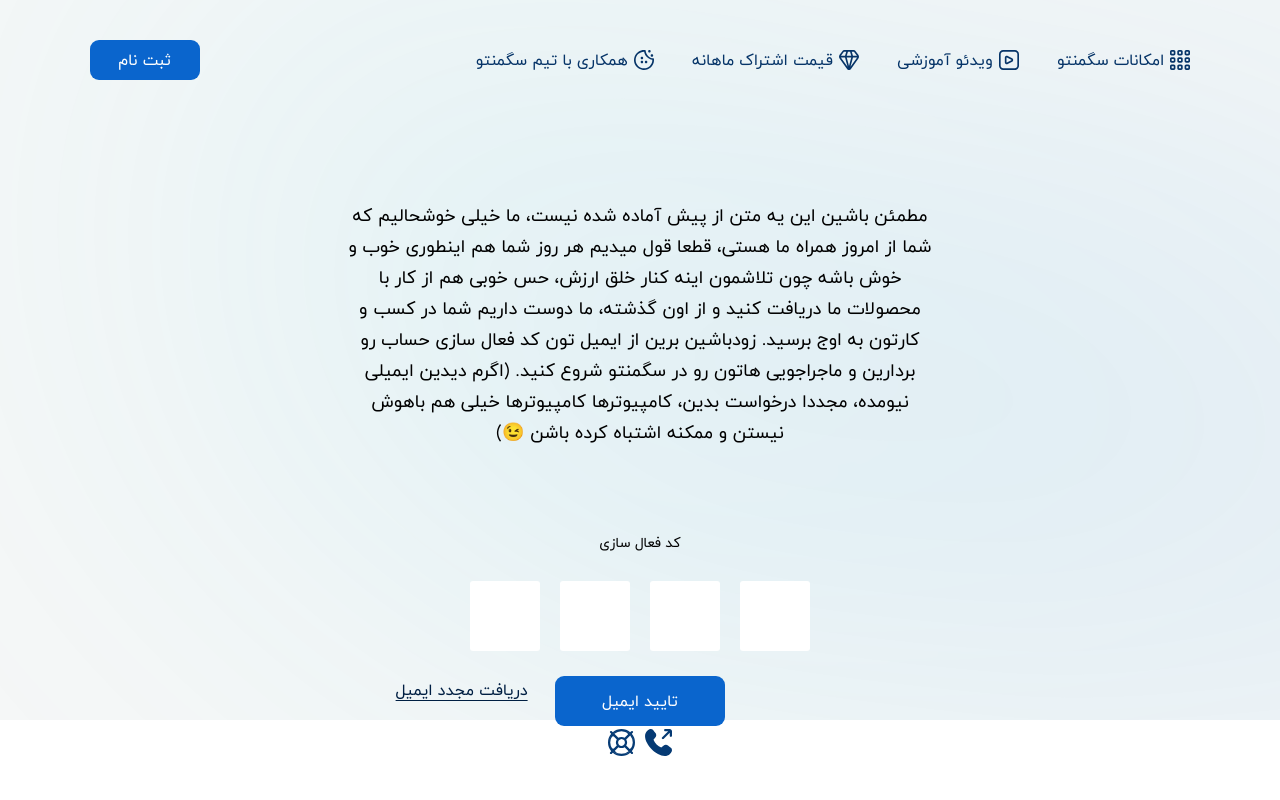
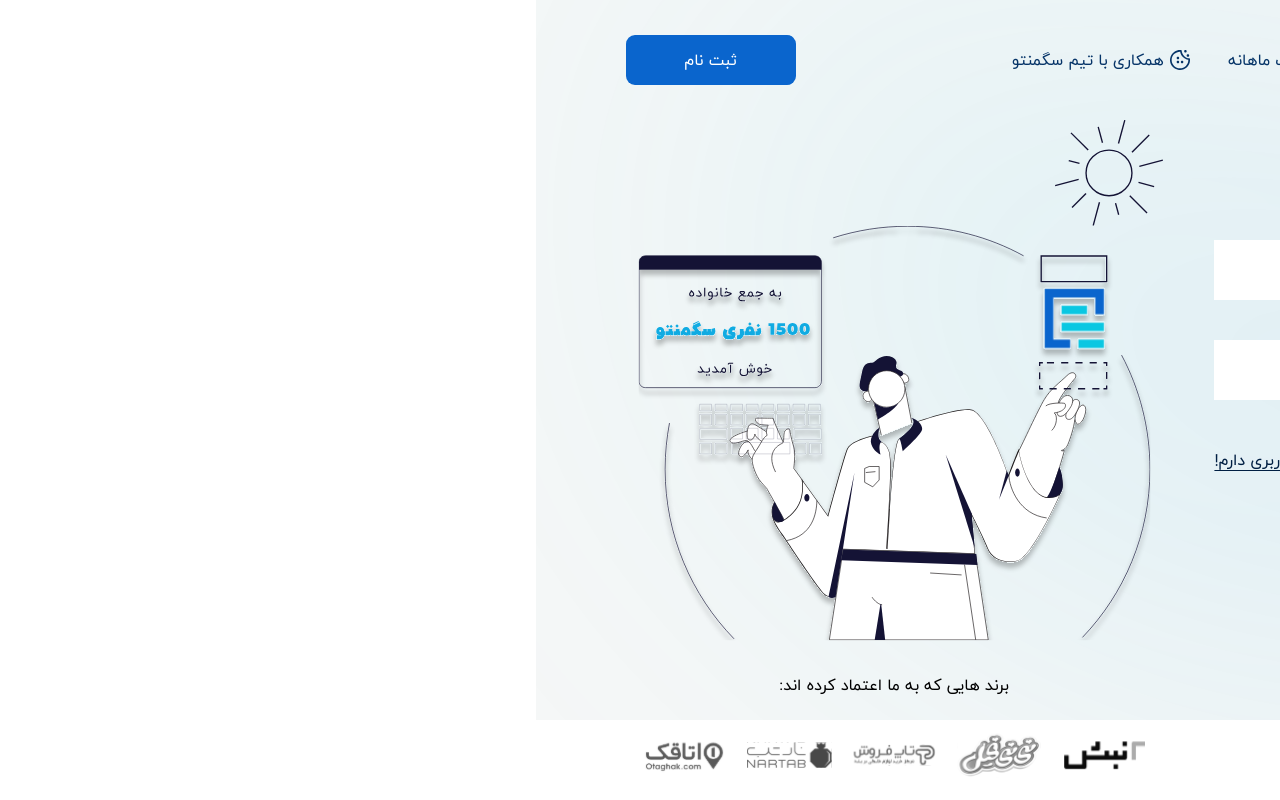
Before and after one commit to alipsm/xaankoo, a React (Create React App) app: page /login in a window 1280 px wide. Built offline with nearby package versions, Linux system fonts and the light colour scheme.

Commit message:
add react router and set route / link for the nav and form lay out

```diff
--- a/package.json
+++ b/package.json
@@ -6,8 +6,12 @@
     "@testing-library/jest-dom": "^5.16.4",
     "@testing-library/react": "^13.2.0",
     "@testing-library/user-event": "^13.5.0",
+    "i": "^0.3.7",
+    "npm": "^8.10.0",
     "react": "^18.1.0",
     "react-dom": "^18.1.0",
+    "react-router": "^6.3.0",
+    "react-router-dom": "^6.3.0",
     "react-scripts": "5.0.1",
     "web-vitals": "^2.1.4"
   },
--- a/public/css/style.css
+++ b/public/css/style.css
@@ -6,10 +6,12 @@
   margin: 0px;
   font-family: IranYekan;
   direction: rtl;
+  cursor: default;
 }
-a{
+a {
   text-decoration: none;
   color: #063468;
+  cursor: pointer;
 }
 body {
   background-color: rgb(255, 255, 255);
@@ -73,15 +75,22 @@ body {
 
 /* btn style*/
 .btn-style {
-  width: 110px;
-  height: 40px;
+  width: 170px;
+  /* height: 40px;*/
+  height: 50px;
   background-color: rgba(10, 101, 205, 1);
   /* font-size: 14px; */
   font-size: 16px;
   color: white;
   border: none;
   border-radius: 9px;
+  cursor: pointer;
   /* padding:40px 110px ; */
+  display: flex;
+    /* display: inline-block; */
+    /* text-align: center; */
+    align-items: center;
+    justify-content: center;
 }
 
 /* main form section */
@@ -102,6 +111,23 @@ body {
 #side-picture-form p {
   padding: 20px 0px;
 }
+
+/* picture form login */
+.picture_form_login{
+  width: 537px;
+  height: 531px;
+
+}
+.picture_form_login img:first-child{
+height: 20%;
+float: right;
+}
+.picture_form_login img:last-child{
+  width: 100%;
+  height: 80%;
+
+}
+
 .picture_form {
   /* width: 337px;
   height: 331px; */
@@ -131,9 +157,6 @@ input[type="text"]:focus {
 }
 input[type="text"] {
   font: 15px/24px "Lato", Arial, sans-serif;
-  /* color: #333; */
-  /* color: #001F43; */
-
   width: 100%;
   height: 100%;
   box-sizing: border-box;
@@ -142,14 +165,11 @@ input[type="text"] {
   border-radius: 3px;
   font-size: 25px;
   padding: 15px 15px;
+  cursor:text;
 }
 .col-3 {
-  /* float: left; */
-  /* width: 560px; */
   box-sizing: border-box;
   width: 100%;
-  /* height: 45px; */
-  /* margin: 40px 3%; */
   margin-bottom: 40px;
   position: relative;
   background-color: white;
@@ -218,7 +238,7 @@ input[type="text"] {
 }
 
 /* btn acount form */
-.footer_form{
+.footer_form {
   width: 100%;
   display: flex;
   justify-content: space-between;
@@ -234,7 +254,7 @@ input[type="text"] {
 .btn_register {
   box-sizing: content-box;
   color: white;
-  background-color: #0A65CD;
+  background-color: #0a65cd;
 }
 .btn_login_google {
   text-align: right;
@@ -248,40 +268,36 @@ input[type="text"] {
   margin-right: 20px;
 }
 
-.footer_form a, #verify-form a{
-color: #001F43;
+.footer_form a,
+#verify-form a {
+  color: #001f43;
   text-decoration: underline;
   text-underline-position: under;
 }
 
-
-
 /* VERIFY EMAIL FORM */
-#verify-form{
+#verify-form {
   position: relative;
   text-align: center;
   width: 100vw;
   padding: 0px 20vw;
   height: 100%;
 }
-#verify-form p{
+#verify-form p {
   font-size: 18px;
   padding: 10vh 0px;
 }
-#verify-form .verify_email_section{
+#verify-form .verify_email_section {
   box-sizing: content-box;
-
 }
-#verify-form .verify_email_section span{
+#verify-form .verify_email_section span {
   font-size: 14px;
   /* padding: 50px 0px; */
-
 }
-#verify-form .verify_email_section .container_number{
-padding: 25px 0px;/* padding: 18px 0px; */
-
+.container_number {
+  padding: 25px 0px; /* padding: 18px 0px; */
 }
-#verify-form .verify_email_section .container_number input[type="number"]{
+.container_number input[type="number"] {
   text-align: center;
   height: 70px;
   width: 70px;
@@ -292,6 +308,7 @@ padding: 25px 0px;/* padding: 18px 0px; */
   font-size: 30px;
   padding: 5px;
   border-radius: 3px;
+  cursor: text;
 }
 
 /* remove increment decrement input number */
@@ -301,24 +318,23 @@ input::-webkit-inner-spin-button {
   margin: 0;
 }
 
-#verify-form .verify_email_section .container_number input[type="number"]:focus{
+.container_number input[type="number"]:focus {
   outline: none;
   box-shadow: rgba(0, 0, 0, 0.2) 0px 1px 2px;
 }
 
-
-#verify-form .verify_email_section  div:last-of-type{
+#verify-form .verify_email_section div:last-of-type {
   position: relative;
   width: 100%;
   text-align: center;
 }
-#verify-form .verify_email_section  button{
+#verify-form .verify_email_section button {
   width: 170px;
   height: 50px;
   margin: auto;
   clear: left;
 }
-#verify-form .verify_email_section  a{
+#verify-form .verify_email_section a {
   position: absolute;
   top: 0px;
   left: 50px;
@@ -332,13 +348,83 @@ clear: left;
   /* text-align: center; */
   bottom: 30px;
   /* margin: auto; */
-
 }
-#verify-form .footer_icon_suport img{
+#verify-form .footer_icon_suport img {
   /* position: absolute; */
   /* bottom: 10px; */
   width: 27px;
   height: 27px;
   margin: 5px;
+}
+
+/* FORGOT PASSWORD FORM */
+
+#forgot-password {
+  width: 50vw;
+  height: 100%;
+}
+#forgot-password p {
+  width: 60%;
+  font-size: 18px;
+  padding: 5% 0px;
+}
+#forgot-password .verify_email_section span {
+  margin-right: 20px;
+}
+#forgot-password .container_number {
+  padding: 0px 0px !important;
+  /* margin-right: 20px; */
+}
+#forgot-password .container_number input[type="number"]:first-of-type {
+  /* padding: 0px 0px !important; */
+  margin-right: 0px;
+}
+#forgot-password .col-3 {
+  display: flex;
+  align-items: center;
+  width: 350px;
+  /* padding: 0px 0px !important; */
+  display: inline-block;
+  margin-right: 0px;
+}
+#forgot-password button {
+  /* height: 10px; */
+  /* width: 40%; */
+  /* padding: 0px 0px !important; */
+  margin-right: 50px;
+}
+
+#forgot-password .container_number {
+  display: inline-block;
+  margin-bottom: 68px;
+}
+#forgot-password .container_password_input .col-3:last-child {
+margin-right: 50px;
+}
+#forgot-password .footer_form {
+  justify-content:stretch;
+  margin-right: 0px;
+}
+#forgot-password .footer_form button {
+  margin-right: 0px;
+}
+#forgot-password .footer_form a {
+  margin-right: 400px;
+}
+
+/* disabled div class */
+.disabled_div button:disabled{
+  /* filter: grayscale(1); */
+  color: rgba(96, 94, 92, 0.5);
+  background-color: #F2F5F7;
+  cursor: default;
+}
+.disabled_div span{
+  /* filter: grayscale(1); */
+  color: rgba(211, 213, 226, 1);
 
 }
+.disabled_div input[type="number"]:disabled{
+  cursor: default !important;
+  background: rgba(242, 245, 247, 1);
+}
--- a/src/component/header/Nav.jsx
+++ b/src/component/header/Nav.jsx
@@ -1,4 +1,6 @@
 import React from 'react'
+import { Route, Routes } from 'react-router'
+import { Link } from 'react-router-dom'
 
 export default function Nav() {
   return (
@@ -22,13 +24,11 @@ export default function Nav() {
         </div>
       </div>
       <div>
-        {true ? (
-          <button className='btn-style'>ثبت نام</button>
-        ) : (
-          <button className='btn-style'>ورود</button>
-        )
-
-        }
+        <Routes>
+          <Route path={"login"} element={<Link to={"register"} className='btn-style'>ثبت نام</Link>} />
+          <Route path={"forgotpassword"} element={<Link to={"forgotpassword"} className='btn-style'>ثبت نام</Link>} />
+          <Route path={"*"} element={<Link to={"login"} className='btn-style'>ورود</Link>} />
+        </Routes>
       </div>
     </div>
   )
--- a/src/component/main/Main.jsx
+++ b/src/component/main/Main.jsx
@@ -1,4 +1,6 @@
 import React, { Fragment } from 'react'
+import { Route, Routes } from 'react-router'
+import ForgotPassword from './formLayout/ForgotPassword'
 import Login from './formLayout/Login'
 import Register from './formLayout/Register'
 import VerifyEmail from './formLayout/VerifyEmail'
@@ -9,12 +11,40 @@ export default function Main() {
   return (
     <Fragment>
 
-    <div id='main'>
+      <div id='main'>
+        <Routes>
+          <Route path='login' element={
+            <Fragment>
+              <Login />
+              <SidePicture form_name={"login"} />
+            </Fragment>
+          } />
+          <Route path='register' element={
+            <Fragment>
+              <Register />
+              <SidePicture form_name={"resister"} />
+            </Fragment>
+          } />
+          <Route path='verifyemail' element={
+            <Fragment>
+              <VerifyEmail />
+              <SidePicture form_name={"verifyEmail"} />
+            </Fragment>
+          } />
+
+          <Route path='forgotpassword' element={
+
+            <Fragment>
+              <ForgotPassword />
+              <SidePicture form_name={"verifyEmail"} />
+            </Fragment>
+          } />
+        </Routes>
         {/* <Register/> */}
         {/* <Login/> */}
-        {/* <SidePicture/> */}
-        <VerifyEmail/>
-    </div>
+        {/* <VerifyEmail/> */}
+        {/* <ForgotPassword/> */}
+      </div>
     </Fragment>
   )
 }
--- a/src/component/main/SidePicture.jsx
+++ b/src/component/main/SidePicture.jsx
@@ -1,16 +1,19 @@
-import React from 'react'
+import React, { Fragment } from 'react'
 
-export default function SidePicture() {
+export default function SidePicture({form_name}) {
   return (
     <div id='side-picture-form'>
       {/* <div></div> */}
       <div>
-        {true ? (
+        {form_name=="login" ? (
+          <div className='picture_form_login'>
 
+            <img src="./images/picture_form/login/sun_login.svg"  alt="2nabsh" />
+            <img src="./images/picture_form/login/login.svg" alt="2nabsh" />
+          </div>
+          ) : (
           <img src="./images/picture_form/verifying/verifying.svg" className='picture_form' alt="2nabsh" />
-        ) : (
 
-          <img src="../../../public/images/partner_companies/2nabsh.svg" alt="2nabsh" />
         )}
       </div>
       <p>برند هایی که به ما اعتماد کرده اند:</p>
--- a/src/component/main/formLayout/FooterOptionForm.jsx
+++ b/src/component/main/formLayout/FooterOptionForm.jsx
@@ -1,4 +1,6 @@
 import React from 'react'
+import { Link  } from 'react-router-dom'
+import { Route, Routes } from 'react-router'
 
 export default function FooterOptionForm({form_type}) {
     return (
@@ -13,7 +15,12 @@ export default function FooterOptionForm({form_type}) {
                 )}
                 <button className='btn_acount_form btn_login_google'>حساب گوگل</button>
             </div>
-            <a href="#">حساب کاربری دارم!</a>
+            {/* <a href="#">حساب کاربری دارم!</a> */}
+            <Routes>
+            <Route path="login" exact element={<Link to={"forgotpassword"}>گذرواژه خود را فراموش کرده اید؟</Link>}/>
+            <Route path="*" element={<Link to={"/"}>حساب کاربری دارم!</Link>}/>
+            </Routes>
+
         </div>
     )
 }
--- /dev/null
+++ b/src/component/main/formLayout/ForgotPassword.jsx
@@ -0,0 +1,102 @@
+import React from 'react'
+
+export default function ForgotPassword() {
+    return (
+        <div id='forgot-password'>
+            <p>گذرواژه خود را فراموش کرده اید. هیچ ایرادی نداره
+                ایمیل خودتون رو برامون بنویسین تا ما یک کد فعال سازی ارسال کنیم.
+                کد رو وارد کنید و گذرواژه جدیدتون رو بنویسین برامون. به همین سادگی
+            </p>
+            {/* <div className='container_input_forgot_password_form'>
+                <div>
+                    <div class="col-3 input-effect">
+                        <input class="effect-22" name='email' type="text" />
+                        <label>ایمیل</label>
+                        <span class="focus-bg"></span>
+                    </div>
+                    <div className='verify_email_section'>
+                        <div>
+
+                            <span>کد فعال سازی</span>
+                        </div>
+                        <div className='container_number'>
+                            <input type="number" name="" id="" maxLength={1} max={9} />
+                            <input type="number" name="" id="" />
+                            <input type="number" name="" id="" />
+                            <input type="number" name="" id="" />
+                        </div>
+                    </div>
+                    <div class="col-3 input-effect">
+                        <input class="effect-22" type="text" />
+                        <label>گذرواژه</label>
+                        <span class="focus-bg"></span>
+                    </div>
+                    <div>
+
+                    <button className='btn-style'>ذخیره گذرواژه و ورود</button>
+                    </div>
+                </div>
+                <div>
+                    <div>
+                        <button className='btn-style'>ارسال مجدد ایمیل</button>
+                    </div>
+                    <div>
+                        <button className='btn-style'>تایید ایمیل</button>
+                    </div>
+                    <div>
+
+                        <div class="col-3 input-effect">
+                            <input class="effect-22" type="text" />
+                            <label>تکرار گذرواژه</label>
+                            <span class="focus-bg"></span>
+                        </div>
+                    </div>
+                    <div>
+
+                        <a href="#">حساب کاربری ندارم!</a>
+                    </div>
+                </div>
+            </div> */}
+
+            <div>
+                <div class="col-3 input-effect">
+                    <input class="effect-22" name='email' type="text" />
+                    <label>ایمیل</label>
+                    <span class="focus-bg"></span>
+                </div>
+                <button className='btn-style'>ارسال مجدد ایمیل</button>
+            </div>
+            <div>
+                <div className='verify_email_section'>
+                    <div>
+                        <span>کد فعال سازی</span>
+                    </div>
+                    <div className='container_number'>
+                        <input type="number" name="" id="" maxLength={1} max={9}/>
+                        <input type="number" name="" id="" />
+                        <input type="number" name="" id="" />
+                        <input type="number" name="" id="" />
+                    </div>
+                    <button className='btn-style'>تایید ایمیل</button>
+                </div>
+            </div>
+            <div className='container_password_input'>
+                <div class="col-3 input-effect">
+                    <input class="effect-22" type="text" />
+                    <label>گذرواژه</label>
+                    <span class="focus-bg"></span>
+                </div>
+                <div class="col-3 input-effect">
+                    <input class="effect-22" type="text" />
+                    <label>تکرار گذرواژه</label>
+                    <span class="focus-bg"></span>
+                </div>
+            </div>
+            <div className='footer_form'>
+                <button className='btn-style'>ذخیره گذرواژه و ورود</button>
+                <a href="#">حساب کاربری ندارم!</a>
+            </div>
+
+        </div>
+    )
+}
```
Also changed, not shown: src/index.js (+3 -7 lines), 1 other file (tests, documents, lock files or other folders). Lines whose indentation alone changed are shown as unchanged.
